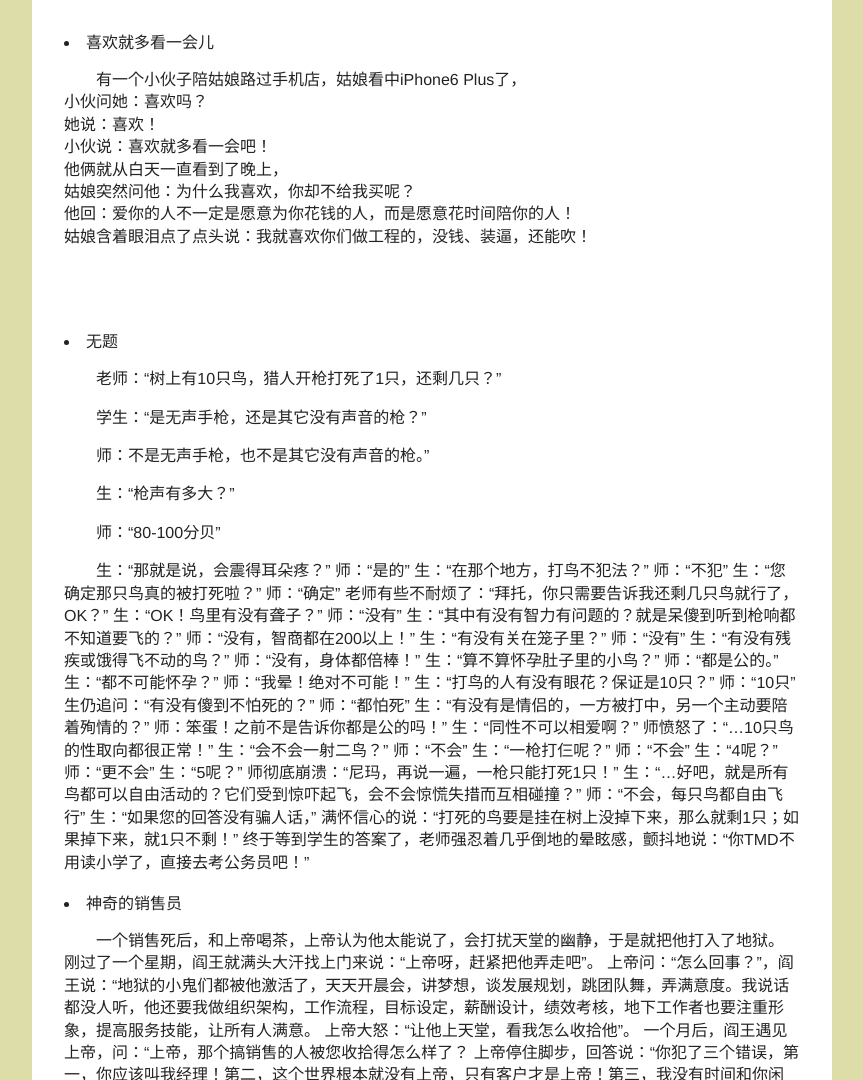
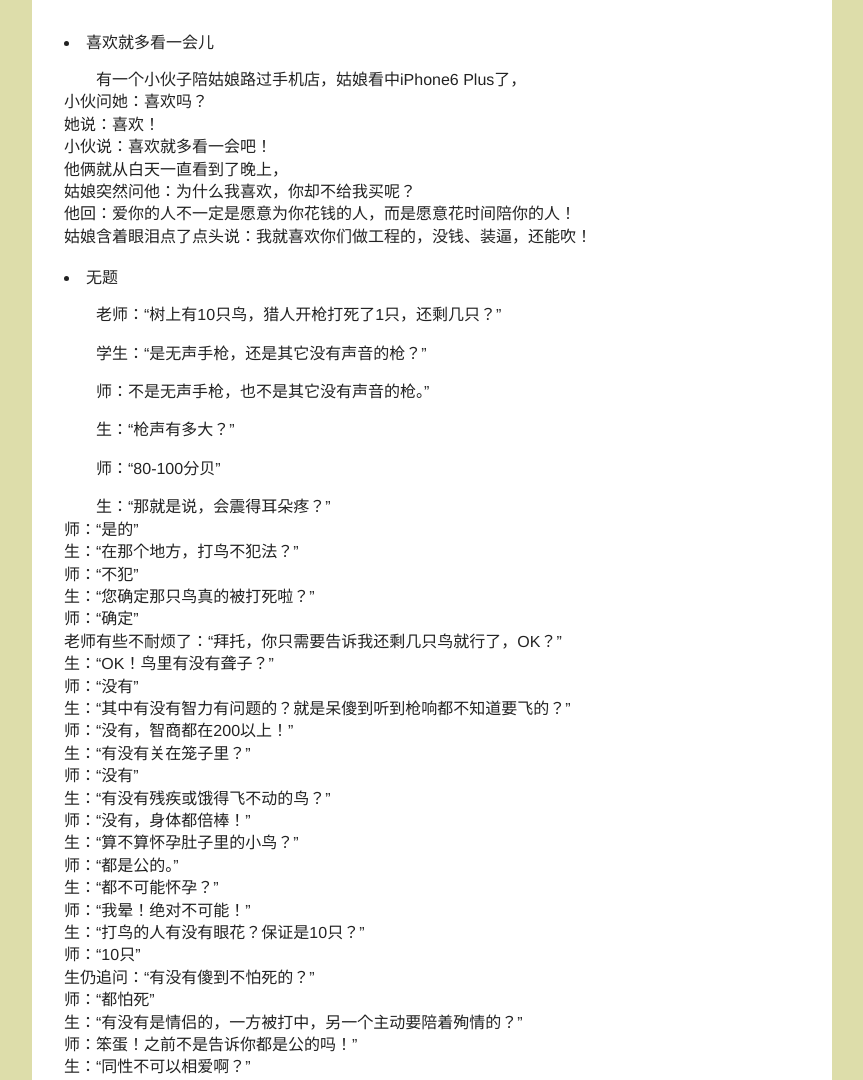
Before and after one commit to aluocn/donyle, a plain HTML site: page index.htm in a window 1280 px wide. Shown: the part 220-1300 px from the top of the page, without its empty margins (208-1071 px from the left). Drawn offline with Linux system fonts and the light colour scheme; a script that the page names is missing.

Commit message:
Update index.htm

```diff
--- a/index.htm
+++ b/index.htm
@@ -31,8 +31,7 @@
 姑娘突然问他：为什么我喜欢，你却不给我买呢？  <br>
 他回：爱你的人不一定是愿意为你花钱的人，而是愿意花时间陪你的人！<br>
 姑娘含着眼泪点了点头说：我就喜欢你们做工程的，没钱、装逼，还能吹！</p>
-     </div>
-     <div id='content'>
+
      <li>无题</li>
 <p>
 老师：“树上有10只鸟，猎人开枪打死了1只，还剩几只？”</p>
@@ -40,45 +39,45 @@
 <p>师：不是无声手枪，也不是其它没有声音的枪。”</p>
 <p>生：“枪声有多大？”</p>
 <p>师：“80-100分贝”</p>
-<p>生：“那就是说，会震得耳朵疼？”
-师：“是的”
-生：“在那个地方，打鸟不犯法？”
-师：“不犯”
-生：“您确定那只鸟真的被打死啦？”
-师：“确定”
-老师有些不耐烦了：“拜托，你只需要告诉我还剩几只鸟就行了，OK？”
-生：“OK！鸟里有没有聋子？”
-师：“没有”
-生：“其中有没有智力有问题的？就是呆傻到听到枪响都不知道要飞的？”
-师：“没有，智商都在200以上！”
-生：“有没有关在笼子里？”
-师：“没有”
-生：“有没有残疾或饿得飞不动的鸟？”
-师：“没有，身体都倍棒！”
-生：“算不算怀孕肚子里的小鸟？”
-师：“都是公的。”
-生：“都不可能怀孕？”
-师：“我晕！绝对不可能！”
-生：“打鸟的人有没有眼花？保证是10只？”
-师：“10只”
-生仍追问：“有没有傻到不怕死的？”
-师：“都怕死”
-生：“有没有是情侣的，一方被打中，另一个主动要陪着殉情的？”
-师：笨蛋！之前不是告诉你都是公的吗！”
-生：“同性不可以相爱啊？”
-师愤怒了：“…10只鸟的性取向都很正常！”
-生：“会不会一射二鸟？”
-师：“不会”
-生：“一枪打仨呢？”
-师：“不会”
-生：“4呢？”
-师：“更不会”
-生：“5呢？”
-师彻底崩溃：“尼玛，再说一遍，一枪只能打死1只！”
-生：“…好吧，就是所有鸟都可以自由活动的？它们受到惊吓起飞，会不会惊慌失措而互相碰撞？”
-师：“不会，每只鸟都自由飞行”
-生：“如果您的回答没有骗人话，”
-满怀信心的说：“打死的鸟要是挂在树上没掉下来，那么就剩1只；如果掉下来，就1只不剩！”
+<p>生：“那就是说，会震得耳朵疼？”<br>
+师：“是的”<br>
+生：“在那个地方，打鸟不犯法？”<br>
+师：“不犯”<br>
+生：“您确定那只鸟真的被打死啦？”<br>
+师：“确定”<br>
+老师有些不耐烦了：“拜托，你只需要告诉我还剩几只鸟就行了，OK？”<br>
+生：“OK！鸟里有没有聋子？”<br>
+师：“没有”<br>
+生：“其中有没有智力有问题的？就是呆傻到听到枪响都不知道要飞的？”<br>
+师：“没有，智商都在200以上！”<br>
+生：“有没有关在笼子里？”<br>
+师：“没有”<br>
+生：“有没有残疾或饿得飞不动的鸟？”<br>
+师：“没有，身体都倍棒！”<br>
+生：“算不算怀孕肚子里的小鸟？”<br>
+师：“都是公的。”<br>
+生：“都不可能怀孕？”<br>
+师：“我晕！绝对不可能！”<br>
+生：“打鸟的人有没有眼花？保证是10只？”<br>
+师：“10只”<br>
+生仍追问：“有没有傻到不怕死的？”<br>
+师：“都怕死”<br>
+生：“有没有是情侣的，一方被打中，另一个主动要陪着殉情的？”<br>
+师：笨蛋！之前不是告诉你都是公的吗！”<br>
+生：“同性不可以相爱啊？”<br>
+师愤怒了：“…10只鸟的性取向都很正常！”<br>
+生：“会不会一射二鸟？”<br>
+师：“不会”<br>
+生：“一枪打仨呢？”<br>
+师：“不会”<br>
+生：“4呢？”<br>
+师：“更不会”<br>
+生：“5呢？”<br>
+师彻底崩溃：“尼玛，再说一遍，一枪只能打死1只！”<br>
+生：“…好吧，就是所有鸟都可以自由活动的？它们受到惊吓起飞，会不会惊慌失措而互相碰撞？”<br>
+师：“不会，每只鸟都自由飞行”<br>
+生：“如果您的回答没有骗人话，”<br>
+满怀信心的说：“打死的鸟要是挂在树上没掉下来，那么就剩1只；如果掉下来，就1只不剩！”<br>
 终于等到学生的答案了，老师强忍着几乎倒地的晕眩感，颤抖地说：“你TMD不用读小学了，直接去考公务员吧！”
 </p>
          <li>神奇的销售员</li>
```
